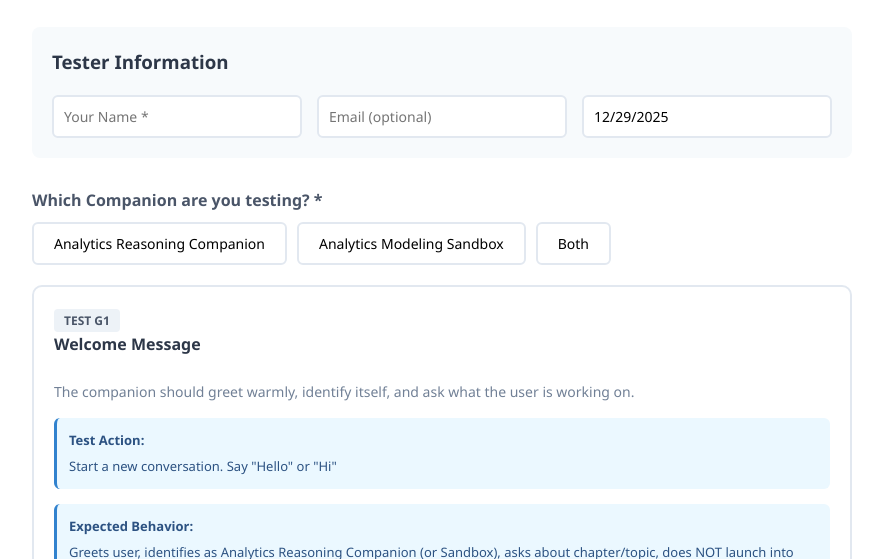
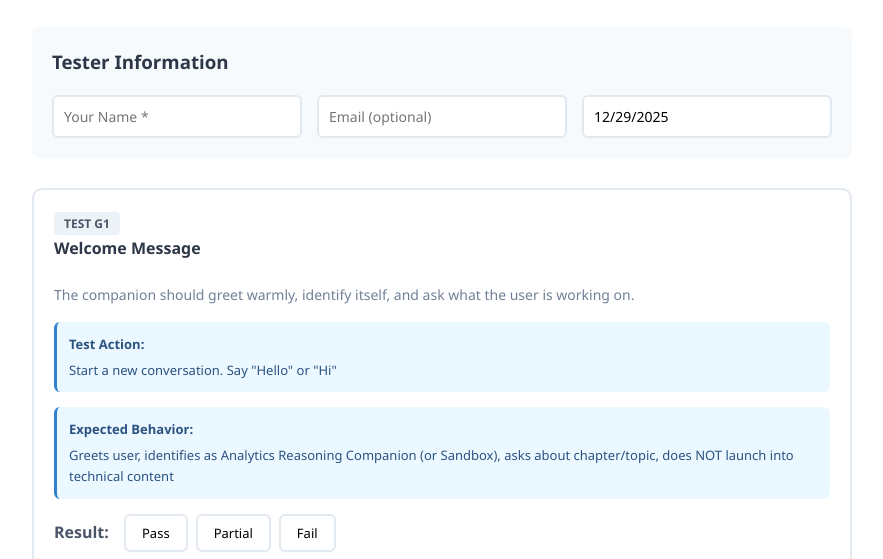
Before and after one commit to social-engineer-ai/springer-book-testing, a plain HTML site: page 00_General_Tests_Form.html in a window 1280 px wide. Shown: the part 230-789 px from the top of the page, without its empty margins (198-1081 px from the left). Drawn offline with Linux system fonts and the light colour scheme.

Commit message:
Remove Sandbox option - focus on Reasoning Companion only

```diff
--- a/00_General_Tests_Form.html
+++ b/00_General_Tests_Form.html
@@ -83,15 +83,7 @@
                 </div>
             </div>
 
-            <div class="companion-select">
-                <label>Which Companion are you testing? *</label>
-                <div class="companion-options">
-                    <button type="button" class="companion-btn" data-value="Reasoning Companion">Analytics Reasoning Companion</button>
-                    <button type="button" class="companion-btn" data-value="Modeling Sandbox">Analytics Modeling Sandbox</button>
-                    <button type="button" class="companion-btn" data-value="Both">Both</button>
-                </div>
-                <input type="hidden" name="companion" id="companionInput" required>
-            </div>
+            <input type="hidden" name="companion" value="Reasoning Companion">
 
             <!-- Test G1: Welcome Message -->
             <div class="test-card">
```
Also changed, not shown: 01_Chapter1_Tests_Form.html (+1 -8 lines), 02_Chapter2_Tests_Form.html (+1 -8 lines), 03_Chapter3_Tests_Form.html (+1 -8 lines), 04_Chapter4_Tests_Form.html (+1 -8 lines).
